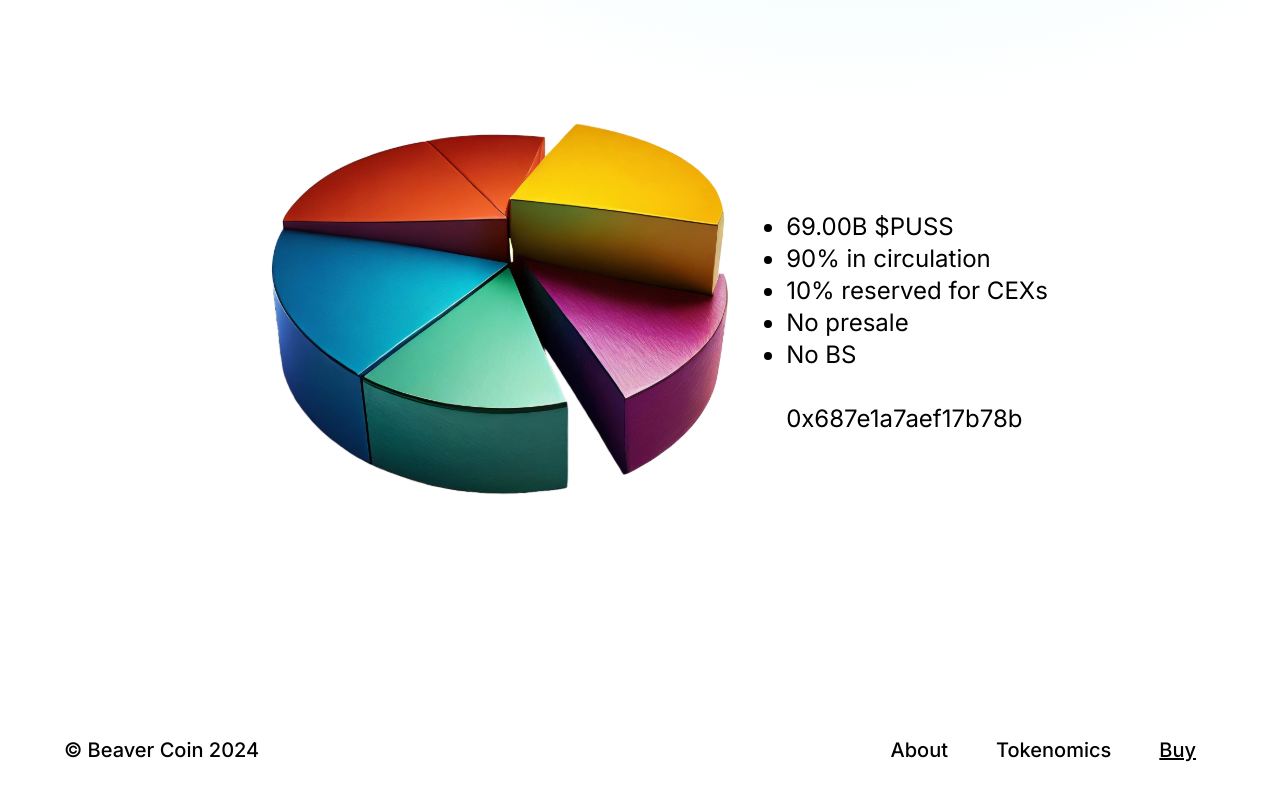
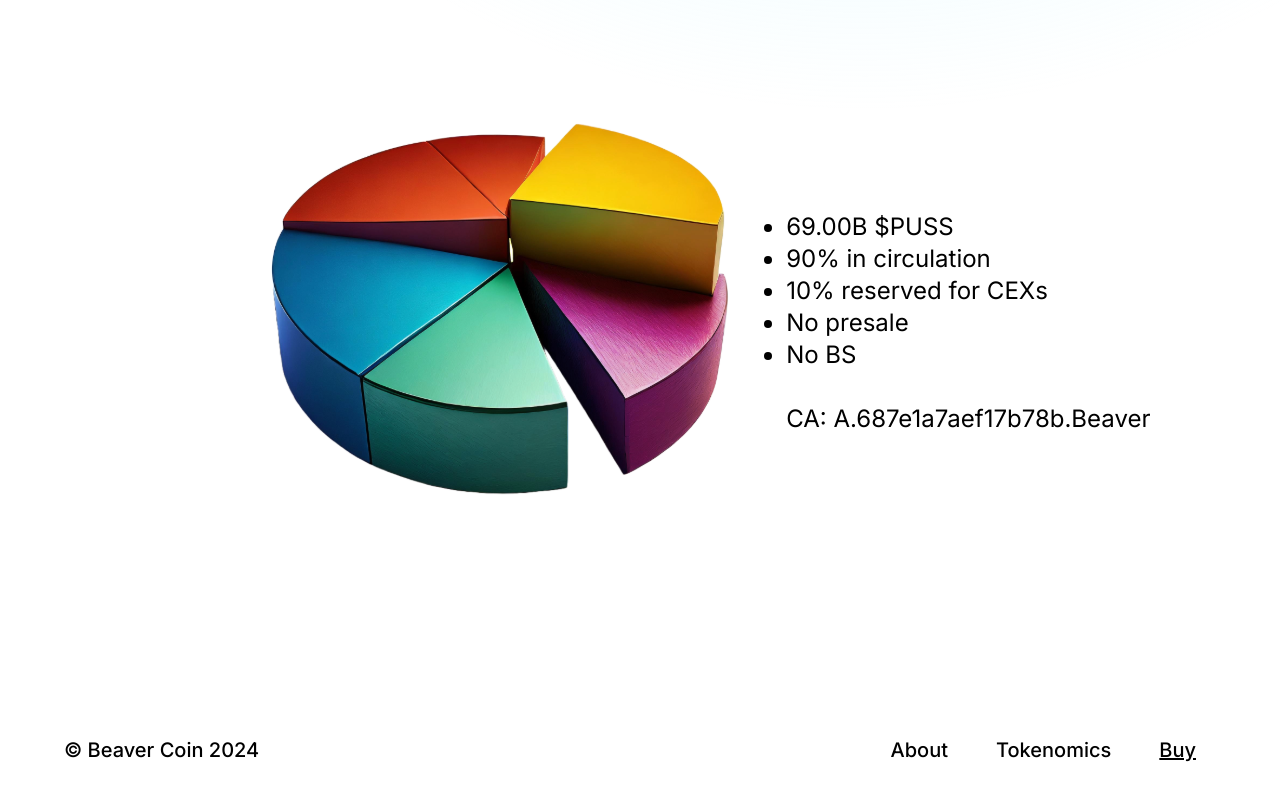
Before and after one commit to anthony-urbina/beaver-coin, a Next.js app: page / in a window 1280 px wide. Shown: the part 2019-2819 px from the top of the page. Built offline with nearby package versions, Linux system fonts and the light colour scheme.

Commit message:
added correct contract address in tokenomics section

```diff
--- a/src/app/components/tokenomics.tsx
+++ b/src/app/components/tokenomics.tsx
@@ -17,7 +17,9 @@ export const Tokenomics = () => {
             <li>10% reserved for CEXs</li>
             <li>No presale</li>
             <li>No BS</li>
-            <li className='pt-8 absolute list-none'>0x687e1a7aef17b78b</li>
+            <li className='pt-8 absolute list-none'>
+              <a href='https://contractbrowser.com/A.687e1a7aef17b78b.Beaver'>CA: A.687e1a7aef17b78b.Beaver</a>
+            </li>
           </ul>
         </div>
       </div>
```
